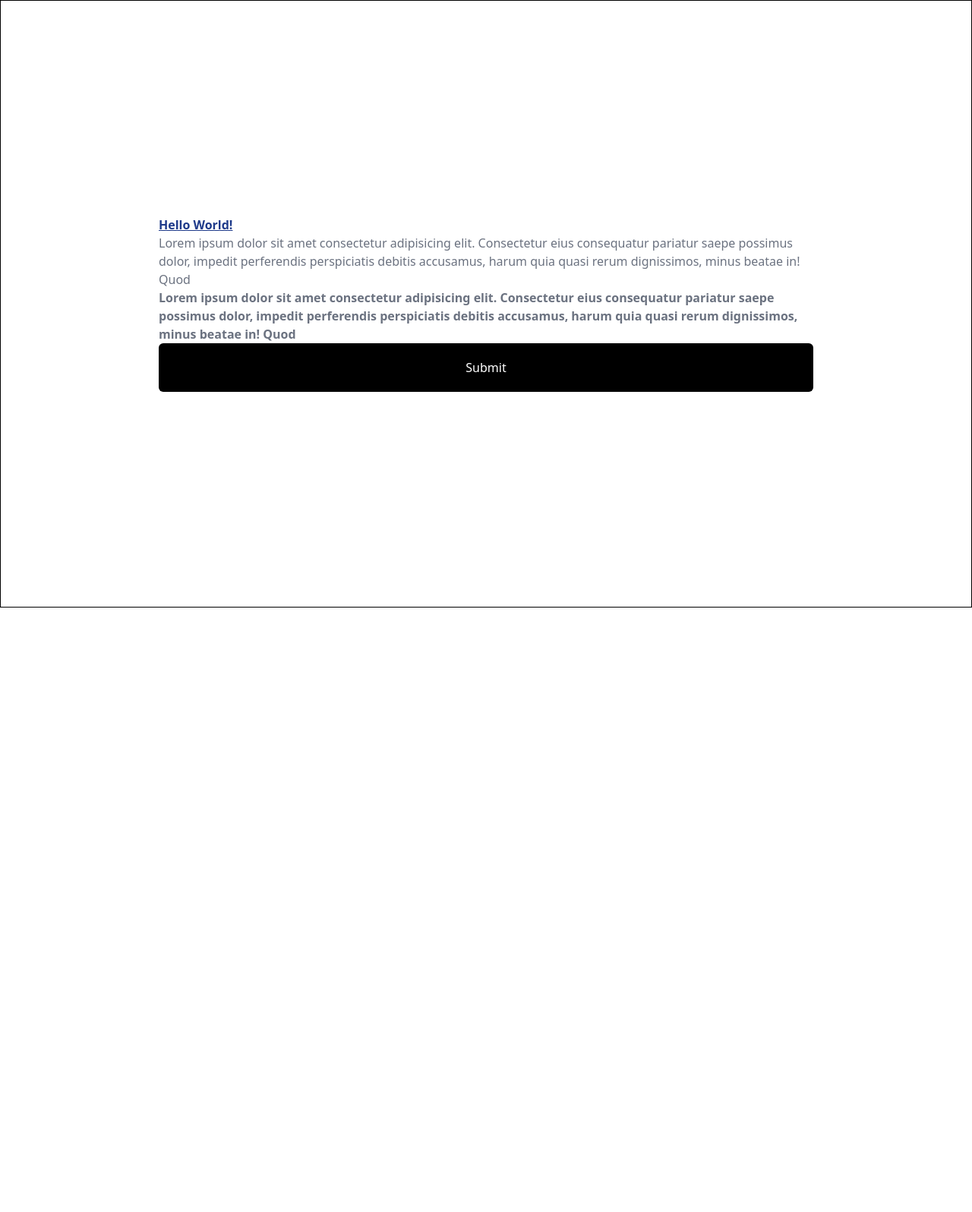
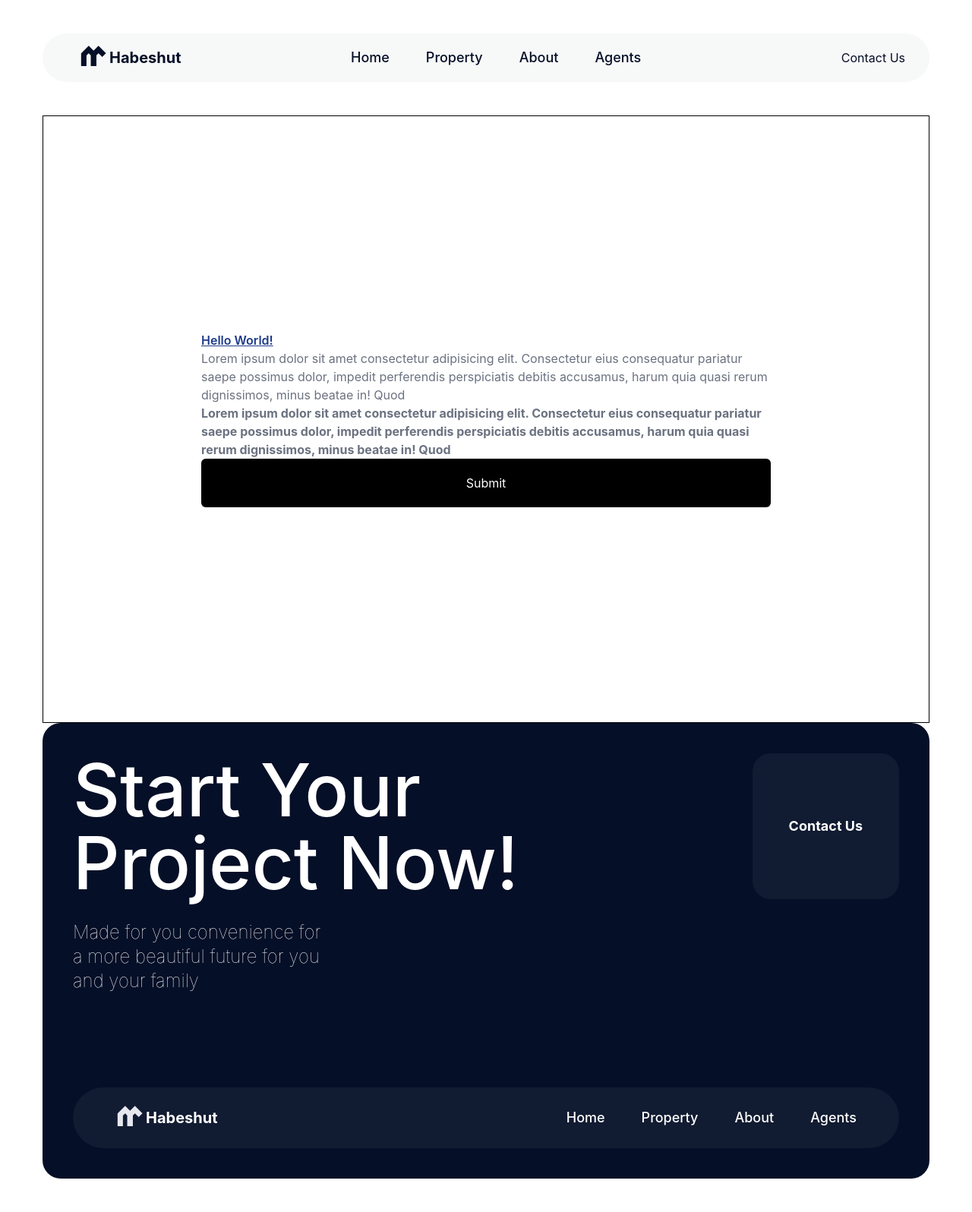
Before and after one commit to Yab1/habeshut, a Django app: page / in a window 1280 px wide. Shown: the whole page at 76% size. Before the commit the page ends 800 px from the top, so only its background shows below. Run offline with Django 4.2, Linux system fonts and the light colour scheme; style sheets or scripts are compiled from the project's sources.

Commit message:
Styled header nav and footer

```diff
--- a/src/templates/base.html
+++ b/src/templates/base.html
@@ -15,9 +15,66 @@
     </title>
     {% include 'head/css.html' %}
   </head>
-  <body>
-    <div>
+  <body class="flex flex-col font-inter text-light-primary mx-14 my-11">
+    <header class="flex items-center justify-between overflow-hidden rounded-full mb-11 bg-light-primary">
+      <a href=""
+         class="flex items-center ml-12 text-xl font-bold font-satoshi">
+        <img src="{% static 'images/logo_dark.svg' %}"
+             alt="Habeshut logo"
+             width="40"
+             height="40">
+      Habeshut</a>
+      <nav>
+        <ul class="flex gap-12">
+          <li>
+            <a href="" class="text-lg font-medium">Home</a>
+          </li>
+          <li>
+            <a href="" class="text-lg font-medium">Property</a>
+          </li>
+          <li>
+            <a href="" class="text-lg font-medium">About</a>
+          </li>
+          <li>
+            <a href="" class="text-lg font-medium">Agents</a>
+          </li>
+        </ul>
+      </nav>
+      <button class="py-5 pl-10 pr-8 rounded-l-lg btn-light">Contact Us</button>
+    </header>
+    <main>
       {% block content %}{% endblock %}
-    </div>
+    </main>
+    <footer class="grid grid-cols-3 p-10 text-white gap-7 bg-dark-primary rounded-3xl">
+      <h2 class="col-span-2 font-medium text-8xl ">Start Your Project Now!</h2>
+      <button class="h-full px-12 text-lg font-bold text-white place-self-end rounded-3xl bg-dark-secondary w-fit">
+        Contact Us
+      </button>
+      <p class="text-2xl font-thin">Made for you convenience for a more beautiful future for you and your family</p>
+      <div class="flex items-center justify-between py-5 mt-24 overflow-hidden rounded-full px-14 bg-dark-secondary col-span-full">
+        <a href="" class="flex items-center text-xl font-bold font-satoshi">
+          <img src="{% static 'images/logo_light.svg' %}"
+               alt="Habeshut logo"
+               width="40"
+               height="40">
+        Habeshut</a>
+        <nav>
+          <ul class="flex gap-12">
+            <li>
+              <a href="" class="text-lg font-medium">Home</a>
+            </li>
+            <li>
+              <a href="" class="text-lg font-medium">Property</a>
+            </li>
+            <li>
+              <a href="" class="text-lg font-medium">About</a>
+            </li>
+            <li>
+              <a href="" class="text-lg font-medium">Agents</a>
+            </li>
+          </ul>
+        </nav>
+      </div>
+    </footer>
   </body>
 </html>
```
